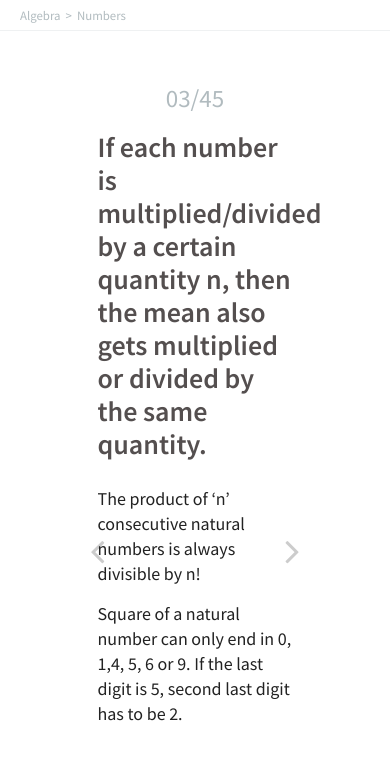
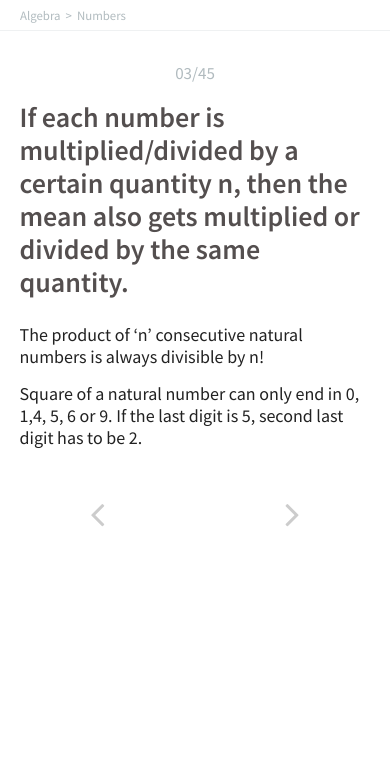
Before and after one commit to RatRaceHQ/RatRaceHQ.github.io, a PHP site: page / in a window 390 px wide. Shown: the part 47-807 px from the top of the page. Run offline with PHP 8.4, Linux system fonts and the light colour scheme; some libraries are stand-ins or nearby versions.

Commit message:
responsive
media-queries added.

```diff
--- a/scss/app.scss
+++ b/scss/app.scss
@@ -76,8 +76,6 @@ html,body {
   letter-spacing: 7px;
 }
 
-
-
 .page-wrapper{
 	position:relative;
 	outline:0;
@@ -85,10 +83,11 @@ html,body {
   min-height: 500px;
 }
 .content-wrapper{
-	max-width:50%;
+	width:50%;
 	margin:0 auto;
   padding:50px 0;
-  height: 100%;
+
+
 }
 .content-wrapper p{
   font-weight: 400;
@@ -174,8 +173,13 @@ html,body {
 {
   left:0;
 }
+/*----navigation ends-----*/
 
-@media(max-width:1024px) {
+@media screen and (max-width:1024px) {
+  .content-wrapper{
+    width: 65%;
+  }
+
   .navigation
   {
     position:static;
@@ -186,5 +190,39 @@ html,body {
     float:left;
   }
 }
+@media screen and (max-width:768px){
+  .content-wrapper{
+    width:85%;
+  }
+  .content-wrapper h6{
+    font-size: 20px;
+  }
+}
+@media screen and (max-width:480px){
+  .content-wrapper{
+    width: 90%;
+    padding: 30px 0;
+  }
+  .content-wrapper p{
+    font-size: 18px;
+    line-height: 22px;
+  }
+  .content-wrapper h6{
+    font-size: 17px;
+    line-height: 25px;
+    margin-bottom: 15px;
+  }
+}
+@media screen and (max-width:320px){
+  .content-wrapper{
+    width:90%;
+    padding:15px 0;
+  }
+  .content-wrapper h6{
 
-/*----navigation ends-----*/
+  }
+  .content-wrapper p{
+    font-size: 16px;
+    line-height: 20px;
+  }
+}
--- a/stylesheets/app.css
+++ b/stylesheets/app.css
@@ -2707,7 +2707,7 @@ html, body {
   letter-spacing: 7px;
 }
 
-/* line 81, ../scss/app.scss */
+/* line 79, ../scss/app.scss */
 .page-wrapper {
   position: relative;
   outline: 0;
@@ -2715,15 +2715,14 @@ html, body {
   min-height: 500px;
 }
 
-/* line 87, ../scss/app.scss */
+/* line 85, ../scss/app.scss */
 .content-wrapper {
-  max-width: 50%;
+  width: 50%;
   margin: 0 auto;
   padding: 50px 0;
-  height: 100%;
-}
-
-/* line 93, ../scss/app.scss */
+}
+
+/* line 92, ../scss/app.scss */
 .content-wrapper p {
   font-weight: 400;
   font-size: 18px;
@@ -2731,7 +2730,7 @@ html, body {
   margin: 0px 0px 15px 0px;
 }
 
-/* line 99, ../scss/app.scss */
+/* line 98, ../scss/app.scss */
 .content-wrapper h4 {
   margin-bottom: 25px;
   font-weight: 600;
@@ -2741,7 +2740,7 @@ html, body {
   color: #544f4f;
 }
 
-/* line 107, ../scss/app.scss */
+/* line 106, ../scss/app.scss */
 .content-wrapper h6 {
   font-size: 25px;
   font-weight: 400;
@@ -2751,32 +2750,32 @@ html, body {
   margin: 0px 0px 15px 0px;
 }
 
-/* line 117, ../scss/app.scss */
+/* line 116, ../scss/app.scss */
 .breadcrumb_container {
   padding: 5px 20px;
   border-bottom: 1px solid rgba(177, 187, 191, 0.2);
   color: #b1bbbf;
 }
 
-/* line 122, ../scss/app.scss */
+/* line 121, ../scss/app.scss */
 .breadcrumb {
   margin: 0;
   padding: 0;
 }
 
-/* line 126, ../scss/app.scss */
+/* line 125, ../scss/app.scss */
 .breadcrumb p {
   margin: 0;
   padding: 0;
   font-size: .8em;
 }
 
-/* line 131, ../scss/app.scss */
+/* line 130, ../scss/app.scss */
 .breadcrumb span {
   margin: 0 5px;
 }
 
-/* line 140, ../scss/app.scss */
+/* line 139, ../scss/app.scss */
 .navigation {
   position: absolute;
   top: 0;
@@ -2796,24 +2795,30 @@ html, body {
   flex-direction: column;
 }
 
-/* line 163, ../scss/app.scss */
+/* line 162, ../scss/app.scss */
 .navigation:hover {
   text-decoration: none;
   color: rgba(0, 0, 0, 0.6);
 }
 
-/* line 169, ../scss/app.scss */
+/* line 168, ../scss/app.scss */
 .navigation.navigation-next {
   right: 0;
 }
 
-/* line 174, ../scss/app.scss */
+/* line 173, ../scss/app.scss */
 .navigation.navigation-prev {
   left: 0;
 }
 
-@media (max-width: 1024px) {
-  /* line 180, ../scss/app.scss */
+/*----navigation ends-----*/
+@media screen and (max-width: 1024px) {
+  /* line 179, ../scss/app.scss */
+  .content-wrapper {
+    width: 65%;
+  }
+
+  /* line 184, ../scss/app.scss */
   .navigation {
     position: static;
     top: auto;
@@ -2823,4 +2828,47 @@ html, body {
     float: left;
   }
 }
-/*----navigation ends-----*/
+@media screen and (max-width: 768px) {
+  /* line 194, ../scss/app.scss */
+  .content-wrapper {
+    width: 85%;
+  }
+
+  /* line 197, ../scss/app.scss */
+  .content-wrapper h6 {
+    font-size: 20px;
+  }
+}
+@media screen and (max-width: 480px) {
+  /* line 202, ../scss/app.scss */
+  .content-wrapper {
+    width: 90%;
+    padding: 30px 0;
+  }
+
+  /* line 206, ../scss/app.scss */
+  .content-wrapper p {
+    font-size: 18px;
+    line-height: 22px;
+  }
+
+  /* line 210, ../scss/app.scss */
+  .content-wrapper h6 {
+    font-size: 17px;
+    line-height: 25px;
+    margin-bottom: 15px;
+  }
+}
+@media screen and (max-width: 320px) {
+  /* line 217, ../scss/app.scss */
+  .content-wrapper {
+    width: 90%;
+    padding: 15px 0;
+  }
+
+  /* line 224, ../scss/app.scss */
+  .content-wrapper p {
+    font-size: 16px;
+    line-height: 20px;
+  }
+}
```
